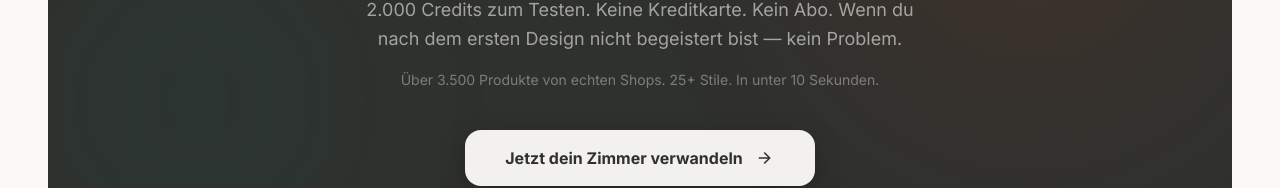
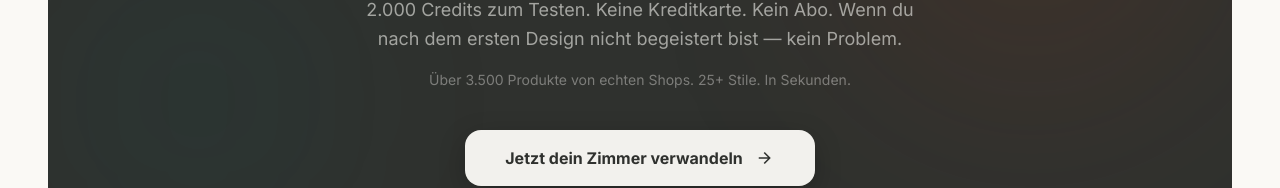
Before and after one commit to restriden/reroom-landing, a React (Vite) app: page / in a window 1280 px wide. Shown: the part 4545-4733 px from the top of the page. Built offline with nearby package versions, Linux system fonts and the light colour scheme.

Commit message:
Remove '10' from time claims — keep it vague

```diff
--- a/src/App.tsx
+++ b/src/App.tsx
@@ -124,7 +124,7 @@ export default function App() {
           </div>
           <h1 className="font-display text-5xl md:text-6xl lg:text-7xl font-extrabold text-on-surface tracking-tight leading-[1.05] mb-6"
             style={{ textShadow: "0 0 30px rgba(250,249,245,0.9), 0 0 60px rgba(250,249,245,0.5)" }}>
-            Dein Traumzimmer in<br /><span className="text-primary">10 Sekunden.</span>
+            Dein Traumzimmer in<br /><span className="text-primary">Sekunden.</span>
           </h1>
           <p className="text-lg md:text-xl text-on-surface/75 leading-relaxed max-w-[52ch] mx-auto mb-10"
             style={{ textShadow: "0 0 20px rgba(250,249,245,0.9)" }}>
@@ -297,7 +297,7 @@ export default function App() {
               <p className="text-lg text-inverse-on-surface/60 leading-relaxed max-w-[50ch] mx-auto mb-4">
                 2.000 Credits zum Testen. Keine Kreditkarte. Kein Abo. Wenn du nach dem ersten Design nicht begeistert bist — kein Problem.
               </p>
-              <p className="text-sm text-inverse-on-surface/40 mb-10">Über 3.500 Produkte von echten Shops. 25+ Stile. In unter 10 Sekunden.</p>
+              <p className="text-sm text-inverse-on-surface/40 mb-10">Über 3.500 Produkte von echten Shops. 25+ Stile. In Sekunden.</p>
               <button onClick={goToApp} className="group px-10 py-4 bg-inverse-on-surface text-inverse-surface text-base font-bold rounded-2xl hover:bg-inverse-on-surface/90 active:scale-[0.97] transition-all shadow-[0_8px_30px_-4px_rgba(0,0,0,0.3)] inline-flex items-center gap-3">
                 Jetzt dein Zimmer verwandeln
                 <MIcon name="arrow_forward" size={20} className="transition-transform group-hover:translate-x-1" />
```
